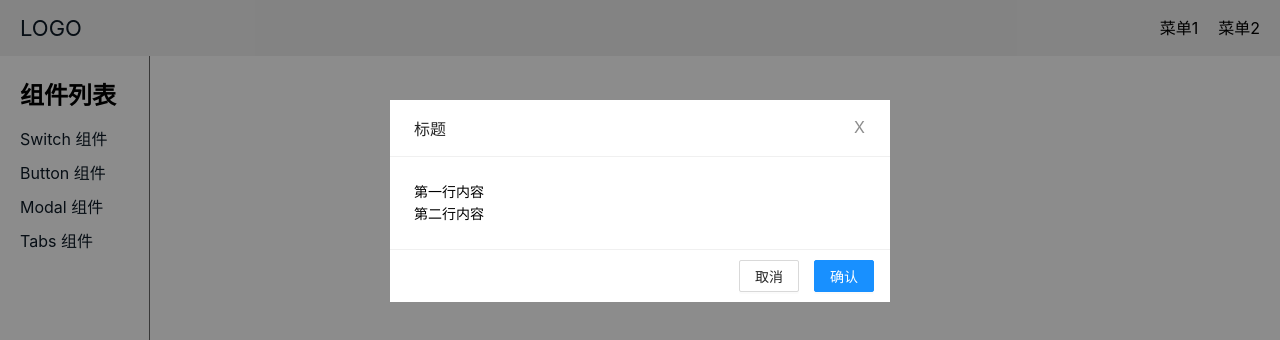
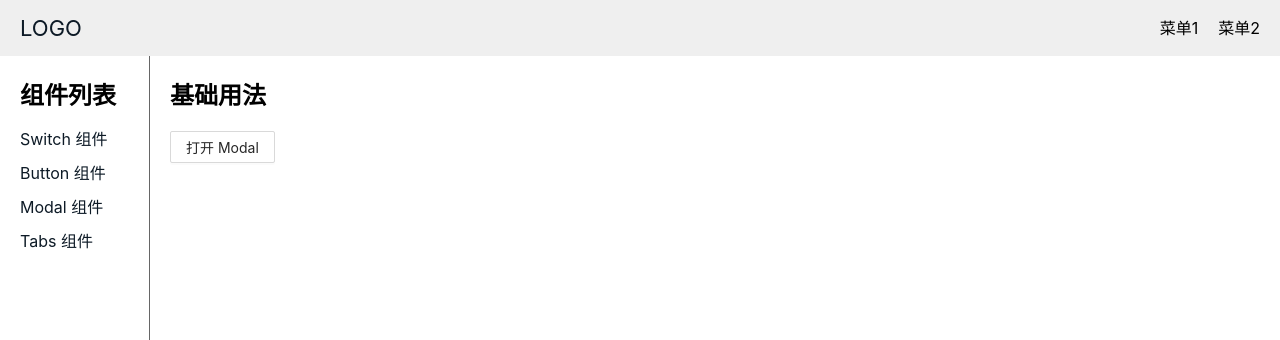
Before and after one commit to mrlmx/vue-ui-wheel, a Vue app: page /#/doc/modal in a window 1280 px wide. Shown: the top 340 px of the page. Built offline with nearby package versions, Linux system fonts and the light colour scheme.

Commit message:
feat: Modal component add visible props

```diff
--- a/src/docs/ModalDoc.vue
+++ b/src/docs/ModalDoc.vue
@@ -1,15 +1,40 @@
 <template>
     <div>
-        <Modal />
+        <div class="demo-wrapper">
+            <h2 class="title">基础用法</h2>
+            <Button @click="handleToggle">打开 Modal</Button>
+        </div>
+        <Modal :visible="visible" />
     </div>
 </template>
 
 <script>
 import Modal from "../lib/Modal.vue";
+import Button from "../lib/Button.vue";
+import { ref } from "vue";
+
 export default {
-    components: { Modal },
+    components: { Modal, Button },
+    setup() {
+        const visible = ref(false);
+        const handleToggle = () => {
+            visible.value = !visible.value;
+        }
+        return {
+            visible,
+            handleToggle,
+        };
+    },
 };
 </script>
 
 <style lang="scss" scoped>
+.demo-wrapper {
+    .title {
+        margin-bottom: 20px;
+    }
+    button {
+        margin: 0 20px 20px 0;
+    }
+}
 </style>
--- a/src/lib/Modal.vue
+++ b/src/lib/Modal.vue
@@ -1,5 +1,5 @@
 <template>
-    <div>
+    <template v-if="visible">
         <div class="xin-modal-mask"></div>
         <div class="xin-modal-wrapper">
             <div class="xin-modal">
@@ -15,7 +15,7 @@
                 </footer>
             </div>
         </div>
-    </div>
+    </template>
 </template>
 
 <script lang="ts">
@@ -24,6 +24,17 @@ import Button from "./Button.vue";
 export default {
     components: {
         Button,
+    },
+    props: {
+        visible: {
+            type: Boolean,
+            default: false
+        },
+    },
+    setup(props) {
+        // const { visible } = props;
+        // console.log("Modal",{visible});
+        // return { visible };
     },
 };
 </script>
@@ -98,4 +109,10 @@ $border-radius: 2px;
         }
     }
 }
+
+@media (max-width: 500px) {
+    .#{$class-prefix}-modal {
+        width: 300px;
+    }
+}
 </style>
```
